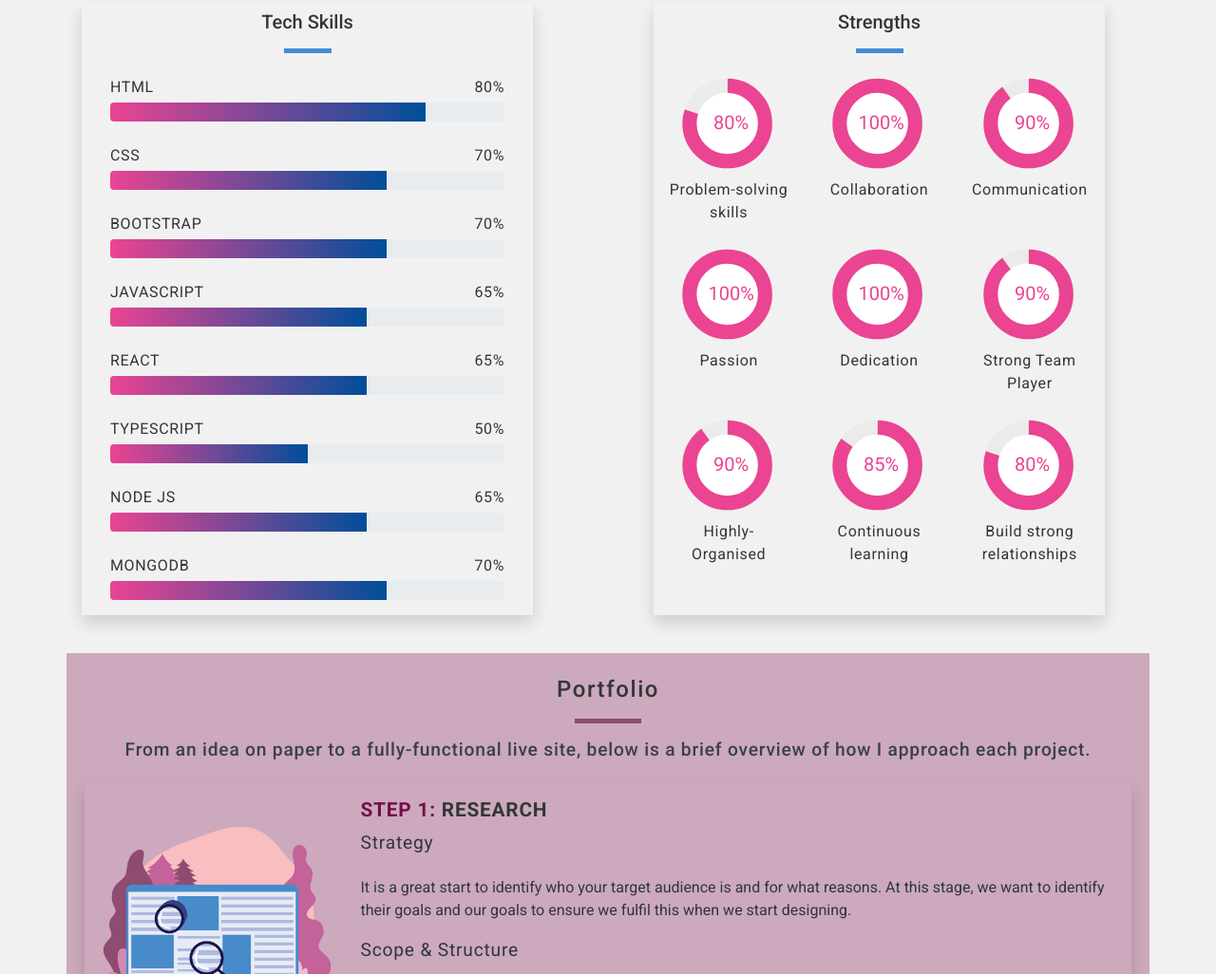
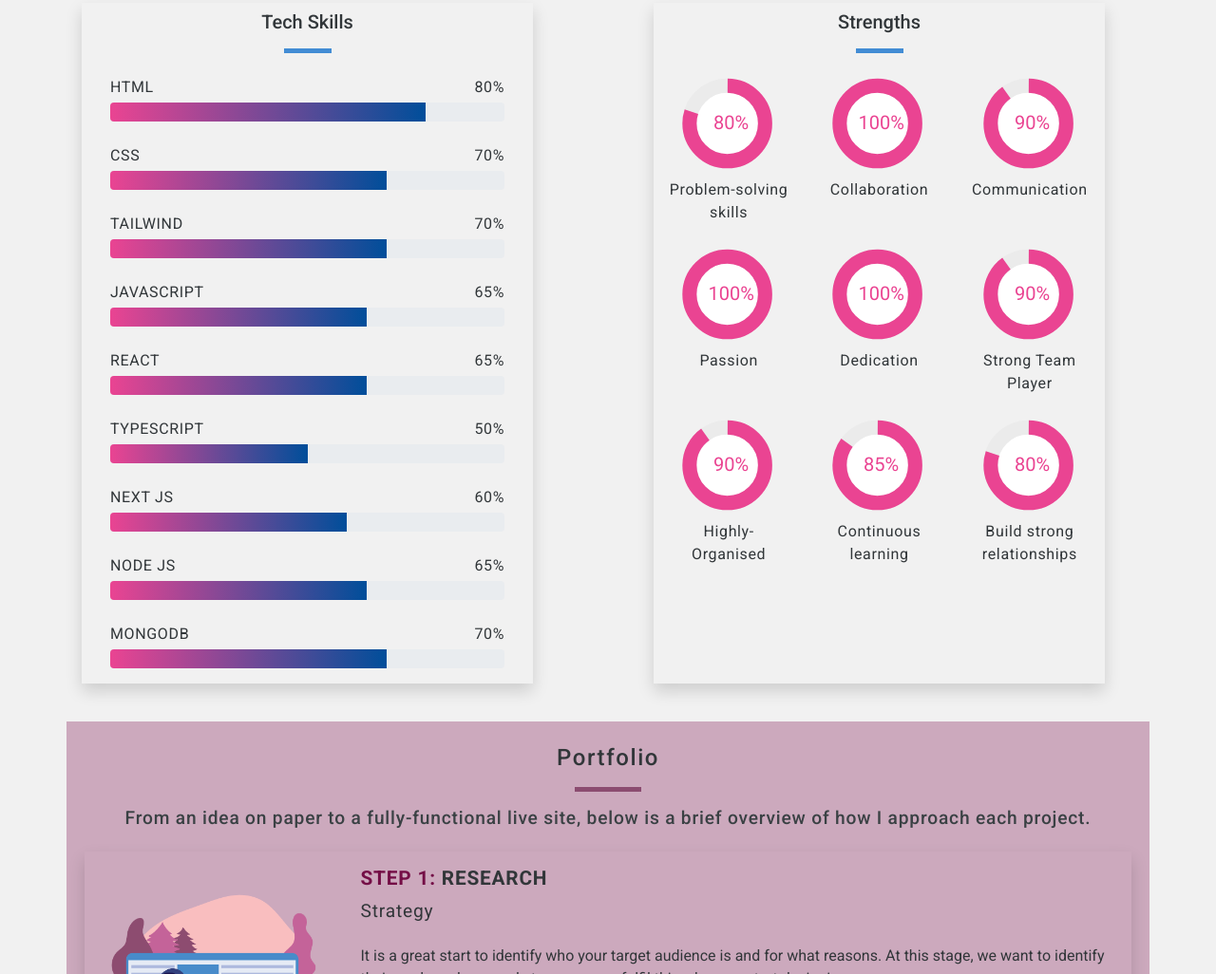
Before and after one commit to MianAnas01/Portfolio-M-Anas, a plain HTML site: page index.html in a window 1280 px wide. Shown: the part 1179-2205 px from the top of the page at 95% size. Drawn offline with nearby package versions, Linux system fonts and the light colour scheme; some icons are missing.

Commit message:
Skills Done

```diff
--- a/index.html
+++ b/index.html
@@ -431,7 +431,7 @@
           </div>
           <div class="col">
             <div class="mt-4 mb-1 clearfix skill-title">
-              <span>BOOTSTRAP</span>
+              <span>TAILWIND</span>
               <span class="float-right">70%</span>
             </div>
 
@@ -492,6 +492,24 @@
                 role="progressbar"
                 style="width: 50%; height: 20px"
                 aria-valuenow="50"
+                aria-valuemin="0"
+                aria-valuemax="100"
+              ></div>
+            </div>
+          </div>
+
+          <div class="col">
+            <div class="mt-4 mb-1 clearfix skill-title">
+              <span>NEXT JS</span>
+              <span class="float-right">60%</span>
+            </div>
+
+            <div class="progress md-progress" style="height: 20px">
+              <div
+                class="progress-bar hvr-grow-shadow"
+                role="progressbar"
+                style="width: 60%; height: 20px"
+                aria-valuenow="60"
                 aria-valuemin="0"
                 aria-valuemax="100"
               ></div>
```
